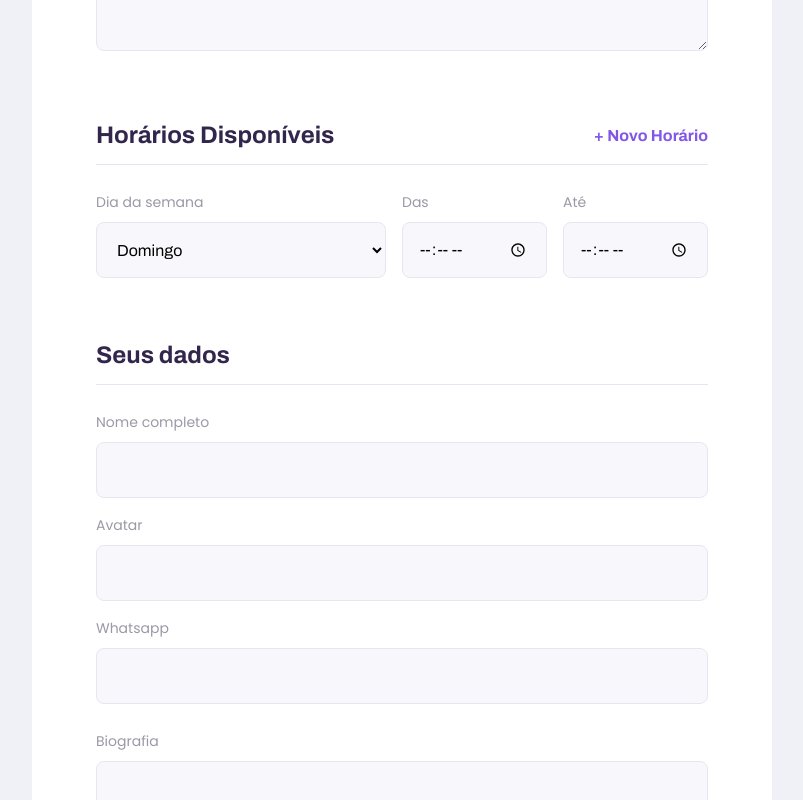
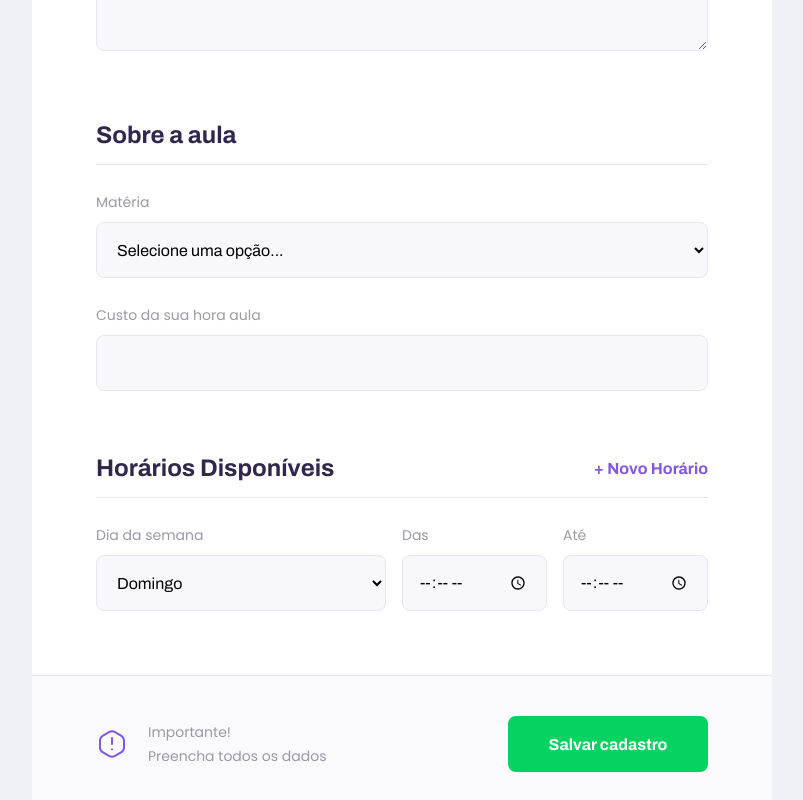
Before and after one commit to doli82/nlw-02, a React (Create React App) app in the folder web/: page /give-classes in a window 1280 px wide. Shown: the part 900-1700 px from the top of the page, without its empty margins (238-1041 px from the left). Built offline with nearby package versions, Linux system fonts and the light colour scheme.

Commit message:
Correções no formulário de cadastro

```diff
--- a/web/src/pages/TeacherForm/index.tsx
+++ b/web/src/pages/TeacherForm/index.tsx
@@ -24,9 +24,7 @@ const TeacherForm = () => {
       to: ''
     }])
   }
-
   return (
-
     <div id="page-teacher-form">
       <PageHeader
       title="Que incrível que você quer dar aulas."
@@ -39,6 +37,19 @@ const TeacherForm = () => {
           <Input label="Avatar" name="avatar"></Input>
           <Input label="Whatsapp" name="whatsapp"></Input>
           <Textarea name="bio" label="Biografia" />
+        </fieldset>
+
+        <fieldset>
+        <legend>Sobre a aula</legend>
+            <Select
+          label="Matéria"
+          name="subject"
+              options={[
+            {value: "Eletromagnetismo", label: "Eletromagnetismo"},
+            {value: "Física 3", label: "Física 3"},
+              ]}
+            ></Select>
+        <Input label="Custo da sua hora aula" name="cost"></Input>
         </fieldset>
 
         <fieldset>
@@ -69,14 +80,6 @@ const TeacherForm = () => {
 
         </fieldset>
 
-        <fieldset>
-          <legend>Seus dados</legend>
-          <Input label="Nome completo" name="name"></Input>
-          <Input label="Avatar" name="avatar"></Input>
-          <Input label="Whatsapp" name="whatsapp"></Input>
-          <Textarea name="bio" label="Biografia" />
-        </fieldset>
-
         <footer>
           <p>
             <img src={warningIcon} alt="Aviso importante"/>
@@ -89,5 +92,5 @@ const TeacherForm = () => {
       </main>
     </div>
   )
-}
+            }
 export default TeacherForm
```
